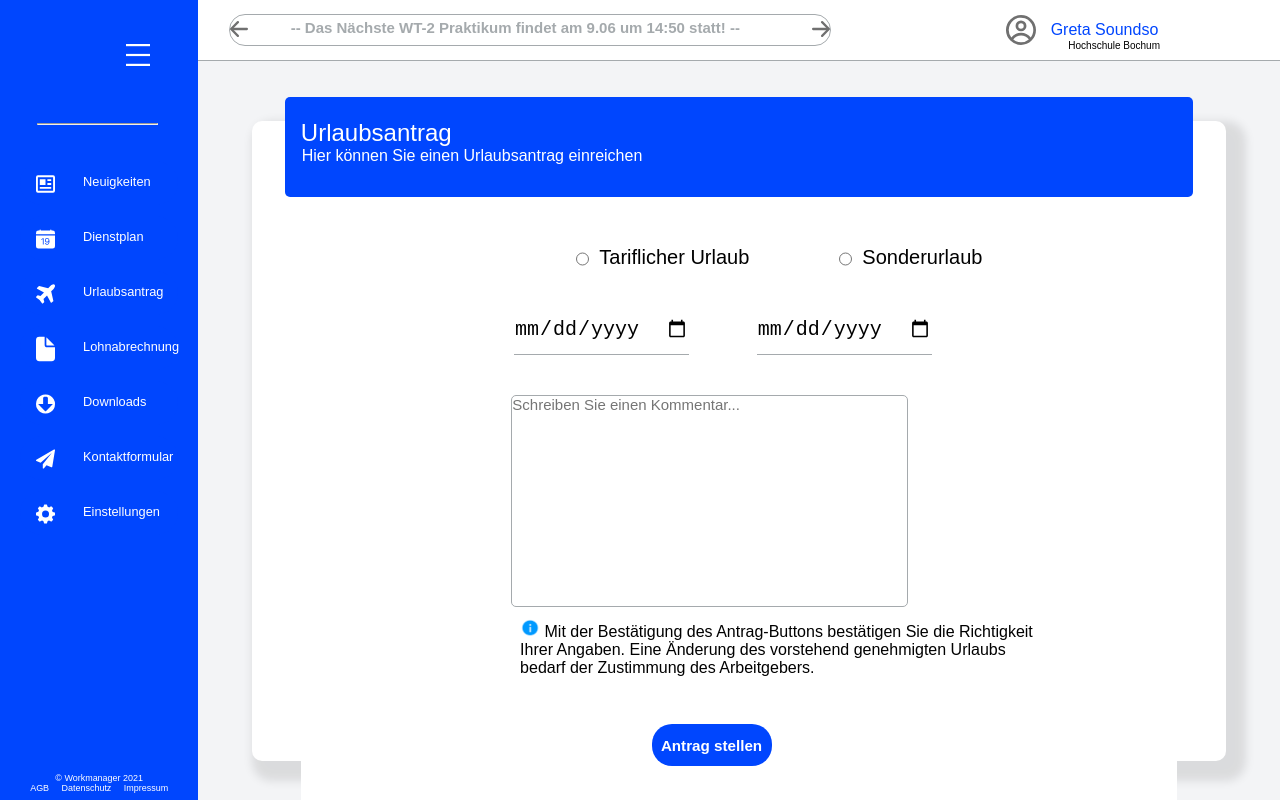
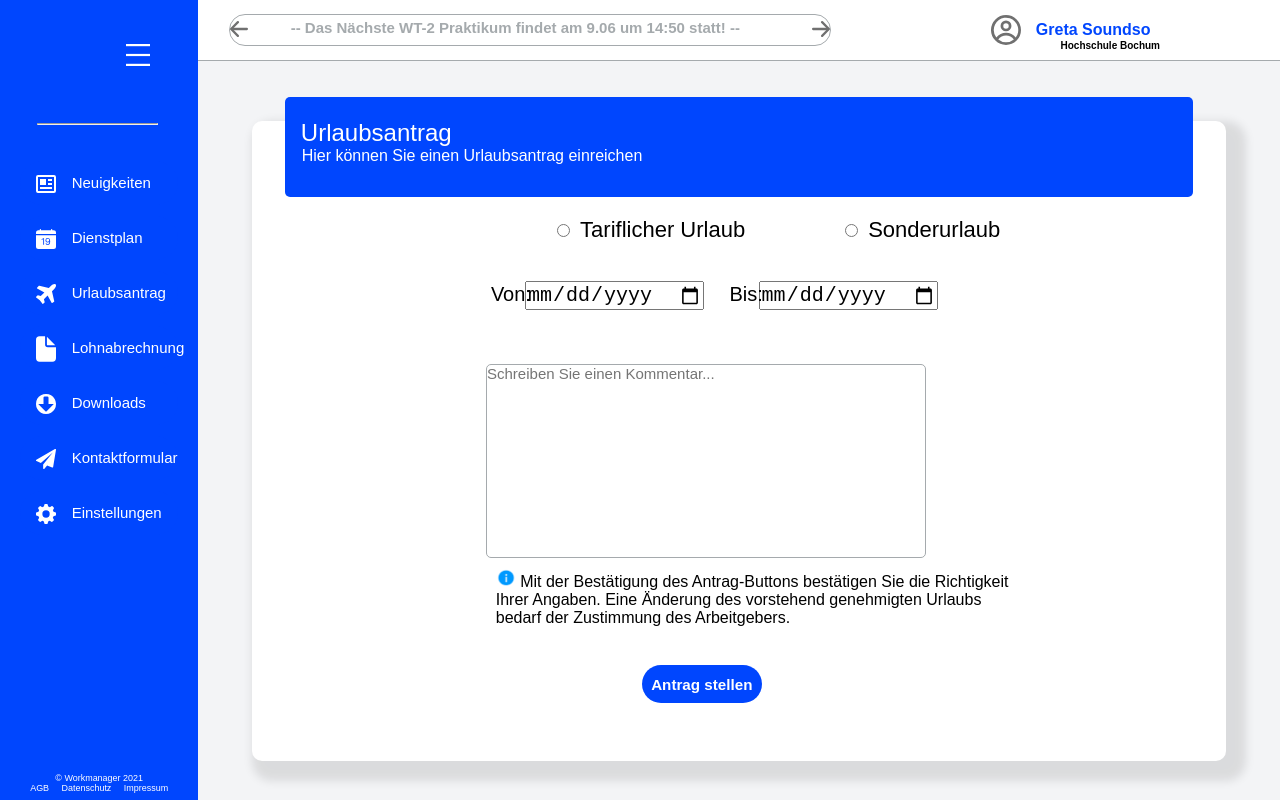
Before and after one commit to MertDurasi/Team-Supernerds, a React (Create React App) app: page /dashboard/urlaubsantrag in a window 1280 px wide. Built offline with nearby package versions, Linux system fonts and the light colour scheme; a web font is replaced by a local one.

Commit message:
Dashboard: Urlaubsantrag Verändert - Alexander

```diff
--- a/src/components/dashboard/Button.css
+++ b/src/components/dashboard/Button.css
@@ -3,7 +3,7 @@
 
 .btn-text {
   font-family: "Nirmala UI Semilight", Regular, sans-serif;
-  font-size: 1vw;
+  font-size: 16px;
   position: relative;
   color: white;
   padding-left: 3.5vh;
@@ -17,7 +17,7 @@
   background-color: #0046FE;
   border: none;
   height: 70%;
-  width: 100%;
+  width: 12vw;
   border-radius: 50px;
   padding: 1vh;
 }
@@ -39,7 +39,7 @@
   padding-right: 1vh;
   position: absolute;
   left: 10%;
-  width: 1.5vw;
+  width: 25px;
   bottom: 2%;
 }
 
@@ -57,3 +57,15 @@
 .btn:hover {
   background-image: linear-gradient(to right, #0546c0, #103579);
 }
+
+@media only screen and (max-width: 1450px) {
+
+  .btn-text {
+    font-size: 15px;
+    top: 0.6vh;
+    left: 11%;
+  }
+  .logo {
+    width: 20px;
+  }
+}
--- a/src/components/dashboard/Button.js
+++ b/src/components/dashboard/Button.js
@@ -6,7 +6,7 @@ class Button extends Component {
   state = {};
 
   render() {
-    if (this.props.showText) {
+    if (this.props.menuOpen) {
       return (
         <div className="btn-container">
           <Link className="btn" to={"/dashboard" + this.props.component.route}>
--- a/src/components/dashboard/Navigation.css
+++ b/src/components/dashboard/Navigation.css
@@ -112,12 +112,14 @@
 /* TODO: Add Font weight & Font Family */
 #mitarbeiter_name {
   color: #0046FE;
+  font-weight: 600;
 }
 
 #firma_name {
   position: relative;
   top: 15px;
   font-size: 10px;
+  font-weight: 600;
   right: 90px;
 }
 
--- a/src/components/dashboard/Sidebar.js
+++ b/src/components/dashboard/Sidebar.js
@@ -11,7 +11,7 @@ import React from "react";
 import Button from "./Button";
 
 class Sidebar extends React.Component {
-  state = { showText: true };
+  state = { showText: false };
 
   menu_objekte = [
     {
--- a/src/components/dashboard/features/Urlaubsantrag.css
+++ b/src/components/dashboard/features/Urlaubsantrag.css
@@ -14,58 +14,51 @@
 }
 
 
-.urlaubsantrag-container {
-    background-color: white;
+#urlaubsmethoden {
     position: absolute;
-    width: 90%;
-    margin: 0 auto;
-    margin-top: 1vh;
-    height: 700px;
-    left: 5%;
+    top: 15%;
+    left: 20%;
+    padding-left: 10px;
 }
 
-.urlaubsantrag-container input {
-    border: 0;
-    outline: 0;
-    background: transparent;
+#urlaubsmethoden input {
+    margin-left: 100px;
+}
+
+#urlaubsmethoden label {
+    font-size: 22px;
+    margin-left: 10px;
+}
+
+#urlaubsdaten input {
     position: absolute;
-    color: black;
+    top: 25%;
     font-size: 20px;
-    border-bottom: 1px solid #a5aaad;
-    height: 50px;
 }
 
 
 .von-field {
-    top: 25%;
-    left: 24.3%;
+    left: 28%;
 }
 
-
 .bis-field {
-    top: 25%;
     left: 52%;
 }
 
-#urlaubsmethoden {
+#urlaubsdaten label {
     position: absolute;
-    top: 15%;
-    left: 20%;
-    width: 100%;
+    top: 25.3%;
+    font-size: 20px;
 }
 
-#urlaubsmethoden input {
-    position: relative;
-    margin-left: 100px;
-
+#label-von-field {
+    left: 24.5%;
 }
 
-#urlaubsmethoden label {
-    position: relative;
-    font-size: 20px;
-    bottom: 20px;
-    left: 10px;
+#label-bis-field {
+    left: 49%;
 }
+
 
 #message-field-urlaubsantrag {
     position: absolute;
@@ -78,6 +71,7 @@
     border-radius: 5px 5px 5px 5px;
     outline: 0;
 }
+
 
 #info-text-urlaubsantrag {
     position: absolute;
--- a/src/components/dashboard/features/Urlaubsantrag.js
+++ b/src/components/dashboard/features/Urlaubsantrag.js
@@ -13,7 +13,7 @@ const Urlaubsantrag = () => {
         <span>Hier können Sie einen Urlaubsantrag einreichen</span>
       </div>
         <div className="grundgeruest-container">
-          <div className="urlaubsantrag-container">
+
               <div id="urlaubsmethoden">
               <input type="radio" id="tariflich" value="urlaub_tariflich" name="reasoning-group-u"></input>
               <label for="tariflich">Tariflicher Urlaub</label>
@@ -21,9 +21,12 @@ const Urlaubsantrag = () => {
               <label for="sonder">Sonderurlaub</label>
               </div>
             {/* Evtl. type=date */}
-              <input type="date" className="von-field" placeholder="Von [TT.MM.JJJJ]"></input>
-              <input type="date" className="bis-field" placeholder="Bis [TT.MM.JJJJ]"></input>
-
+            <div id="urlaubsdaten">
+            <input type="date" className="von-field" id="von-field-id" placeholder="Von [TT.MM.JJJJ]"></input>
+            <label for="von-field-id" id="label-von-field">Von:</label>
+            <input type="date" className="bis-field" id="bis-field-id" placeholder="Bis [TT.MM.JJJJ]"></input>
+            <label for="bis-field-id" id="label-bis-field">Bis:</label>
+            </div>
             <textarea id="message-field-urlaubsantrag" placeholder="Schreiben Sie einen Kommentar..."></textarea>
             <span id="info-text-urlaubsantrag">
             <img width="20" src={info_logo} alt="info"/> Mit der Bestätigung des Antrag-Buttons bestätigen Sie die Richtigkeit<br />
@@ -32,7 +35,7 @@ const Urlaubsantrag = () => {
             </span>
 
             <button id="antrag-stellen-btn" >Antrag stellen</button>
-          </div>
+
         </div>
      </div>
   </main>
```
Lines whose indentation alone changed are shown as unchanged.
